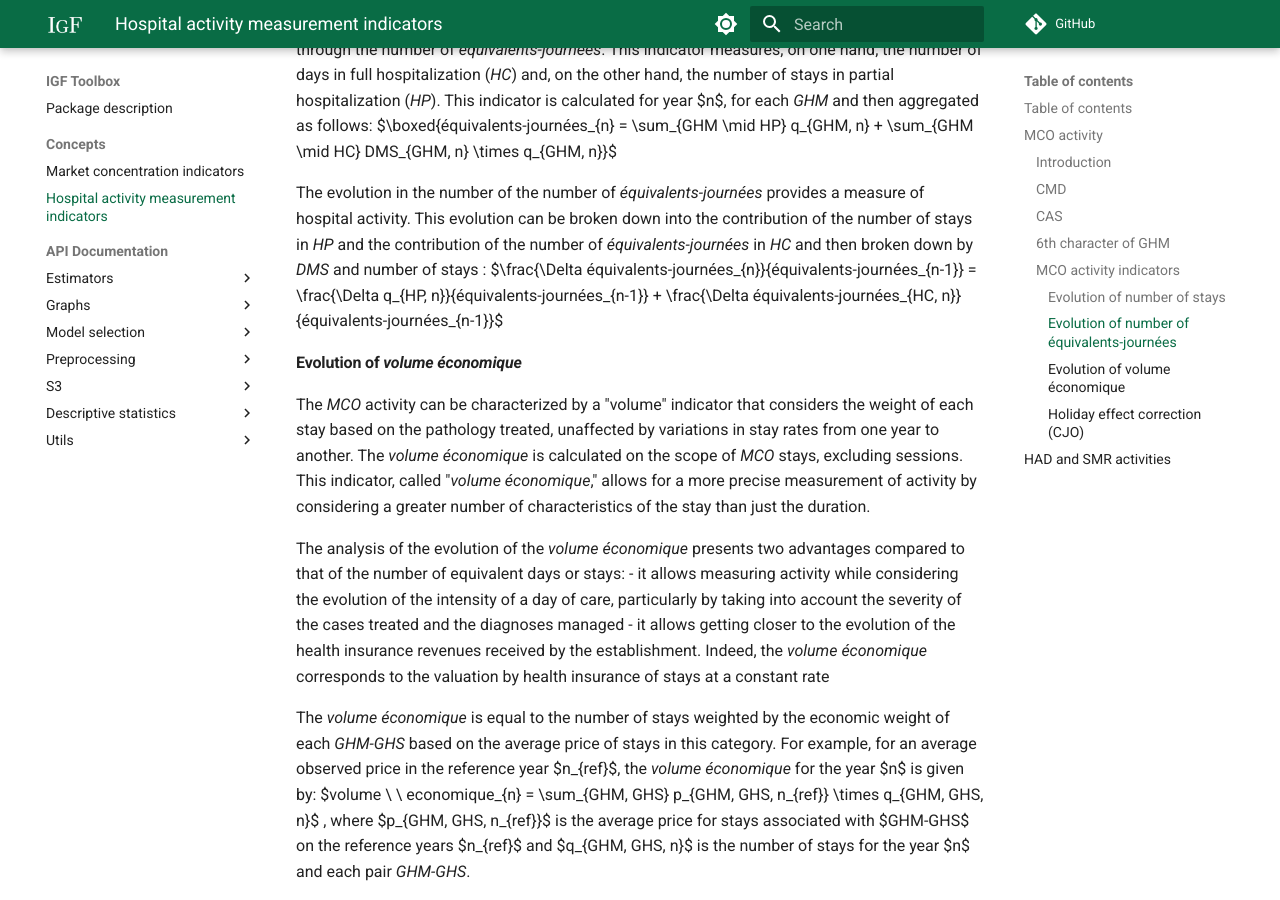
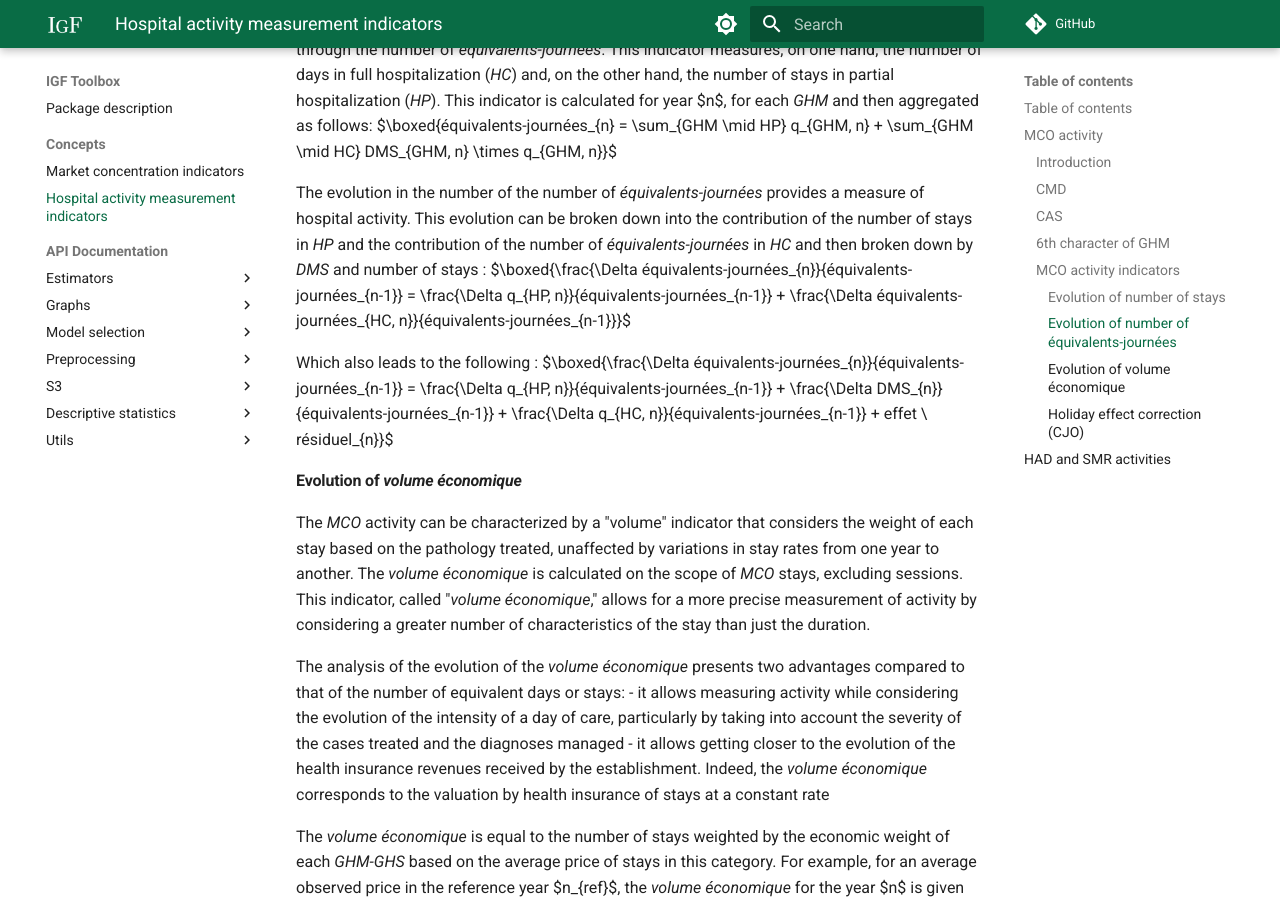
Before and after one commit to IGF-PSD/igf_toolbox, an MkDocs documentation site: the page built from docs/concepts/HOSPITAL_ACTIVITY.md, in a window 1280 px wide and 900 px high, scrolled down 6053 px. Built offline with MkDocs 1.6.1 and Material for MkDocs 9.7.7, drawn with Linux system fonts in a browser that asks for light colours; formulas are drawn with MathJax 3; comment, search, counter and statistics services are not loaded.

Commit message:
Update HOSPITAL_ACTIVITY.md

```diff
--- a/docs/concepts/HOSPITAL_ACTIVITY.md
+++ b/docs/concepts/HOSPITAL_ACTIVITY.md
@@ -142,7 +142,9 @@ However, this indicator does not take into account changes in the average length
 Hospital activity in *MCO* can then be measured by the number of days spent in the hospital through the number of *équivalents-journées*. This indicator measures, on one hand, the number of days in full hospitalization (*HC*) and, on the other hand, the number of stays in partial hospitalization (*HP*). This indicator is calculated for year $n$, for each *GHM* and then aggregated as follows: $\boxed{équivalents-journées_{n} = \sum_{GHM \mid HP} q_{GHM, n} + \sum_{GHM \mid HC} DMS_{GHM, n} \times q_{GHM, n}}$
 
 The evolution in the number of the number of *équivalents-journées* provides a measure of hospital activity. This evolution can be broken down into the contribution of the number of stays in *HP* and the contribution of the number of *équivalents-journées* in *HC* and then broken down by *DMS* and number of stays :
-$\frac{\Delta équivalents-journées_{n}}{équivalents-journées_{n-1}} = \frac{\Delta q_{HP, n}}{équivalents-journées_{n-1}} + \frac{\Delta équivalents-journées_{HC, n}}{équivalents-journées_{n-1}}$
+$\boxed{\frac{\Delta équivalents-journées_{n}}{équivalents-journées_{n-1}} = \frac{\Delta q_{HP, n}}{équivalents-journées_{n-1}} + \frac{\Delta équivalents-journées_{HC, n}}{équivalents-journées_{n-1}}}$
+
+Which also leads to the following : $\boxed{\frac{\Delta équivalents-journées_{n}}{équivalents-journées_{n-1}} = \frac{\Delta q_{HP, n}}{équivalents-journées_{n-1}} + \frac{\Delta DMS_{n}}{équivalents-journées_{n-1}} + \frac{\Delta q_{HC, n}}{équivalents-journées_{n-1}} + effet \\ résiduel_{n}}$
 
 #### Evolution of *volume économique*
 
```
